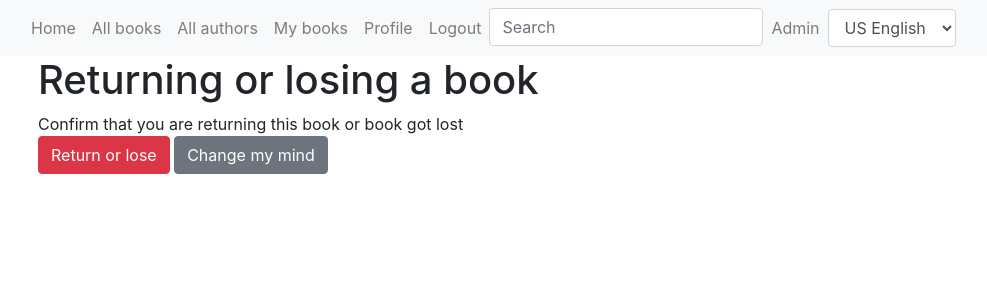
After one commit to Kanteliukas/Django_paskaitos_biblioteka, a Django app: page /mybooks/00000000-0000-0000-0000-000000000001/delete/ in a window 1280 px wide. The commit adds this page. Shown: the top 300 px of the page, without its empty margins (62-1049 px from the left). Run offline with Django 3.2, Linux system fonts and the light colour scheme; a user stored in the database is signed in; tables that the repository leaves empty hold one stand-in row (values such as "Sample post"); parts of the project's set-up code (start-up, migrations or seed data) failed here and were passed over; some libraries are stand-ins or nearby versions.

Commit message:
bookinstance delete view

```diff
--- a/mysite/library/templates/user_book.html
+++ b/mysite/library/templates/user_book.html
@@ -19,6 +19,9 @@
             {% if object.reader == user and not object.is_overdue %}
                 <a class="btn btn-primary" href="{% url 'my-book-update' object.id %}">{% trans "take/extend"|capfirst %}</a>
             {% endif %}
+            {% if object.reader == user %}
+                <a class="btn btn-warning" href="{% url 'my-book-delete' object.id %}">{% trans "return/lose"|capfirst %}</a>
+            {% endif %}
         </li>
     </ul>
 </div>
--- /dev/null
+++ b/mysite/library/templates/user_book_delete.html
@@ -0,0 +1,15 @@
+{% extends 'base.html' %}
+{% load i18n %}
+{% block content %}
+<div class="container">
+    <h1>{% trans "returning or losing a book"|capfirst %}</h1>
+    <form method="post" action="">
+        {% trans "confirm that you are returning this book or book got lost"|capfirst %}
+        {% csrf_token %}
+        <div class="form-group">
+            <button class="btn btn-danger">{% trans "return or lose"|capfirst %}</button>
+            <a class="btn btn-secondary" href="{% url 'my-borrowed' %}">{% trans "change my mind"|capfirst %}</a>
+        </div>
+    </form>
+</div>
+{% endblock content %}
--- a/mysite/library/urls.py
+++ b/mysite/library/urls.py
@@ -13,5 +13,6 @@ urlpatterns = [
     path('mybooks/<uuid:pk>/', views.BookByUserDetailView.as_view(), name='my-book'),
     path('mybooks/new/', views.BookByUserCreateView.as_view(), name='my-borrowed-new'),
     path('mybooks/<uuid:pk>/update/', views.BookByUserUpdateView.as_view(), name='my-book-update'),
+    path('mybooks/<uuid:pk>/delete/', views.BookByUserDeleteView.as_view(), name='my-book-delete'),
     path('register/', views.register, name='register')
 ]
--- a/mysite/library/views.py
+++ b/mysite/library/views.py
@@ -177,6 +177,7 @@ class BookByUserCreateView(LoginRequiredMixin, generic.CreateView):
     def form_valid(self, form):
         form.instance.reader = self.request.user
         form.instance.status = 'r'
+        messages.success(self.request, f'{_("book reserved until").capitalize()} {str(form.instance.due_back)}')
         return super().form_valid(form)
 
     def get_initial(self):
@@ -197,6 +198,7 @@ class BookByUserUpdateView(LoginRequiredMixin, UserPassesTestMixin, generic.Upda
     def form_valid(self, form):
         form.instance.reader = self.request.user
         form.instance.status = 'p'
+        messages.success(self.request, f'{_("book taken until").capitalize()} {str(form.instance.due_back)}')
         return super().form_valid(form)
 
     def get_context_data(self, **kwargs):
@@ -211,3 +213,16 @@ class BookByUserUpdateView(LoginRequiredMixin, UserPassesTestMixin, generic.Upda
 
     def test_func(self):
         return self.request.user == self.get_object().reader and not self.get_object().is_overdue
+
+
+class BookByUserDeleteView(LoginRequiredMixin, UserPassesTestMixin, generic.DeleteView):
+    model = BookInstance
+    success_url = reverse_lazy('my-borrowed')
+    template_name = 'user_book_delete.html'
+
+    def form_valid(self, form):
+        messages.success(self.request, f'{_("book successfully returned or lost").capitalize()}')
+        return super().form_valid(form)
+
+    def test_func(self):
+        return self.request.user == self.get_object().reader
```
